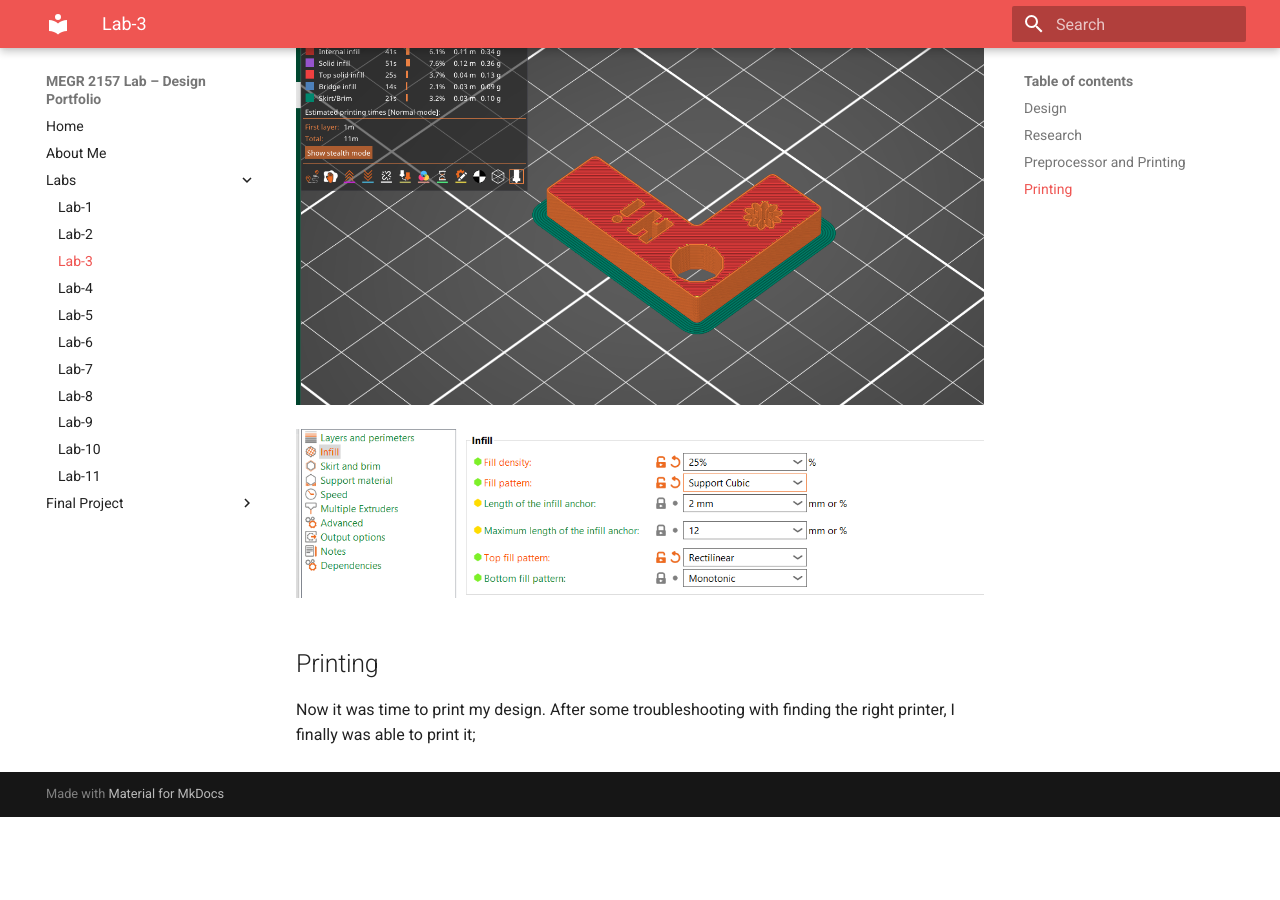
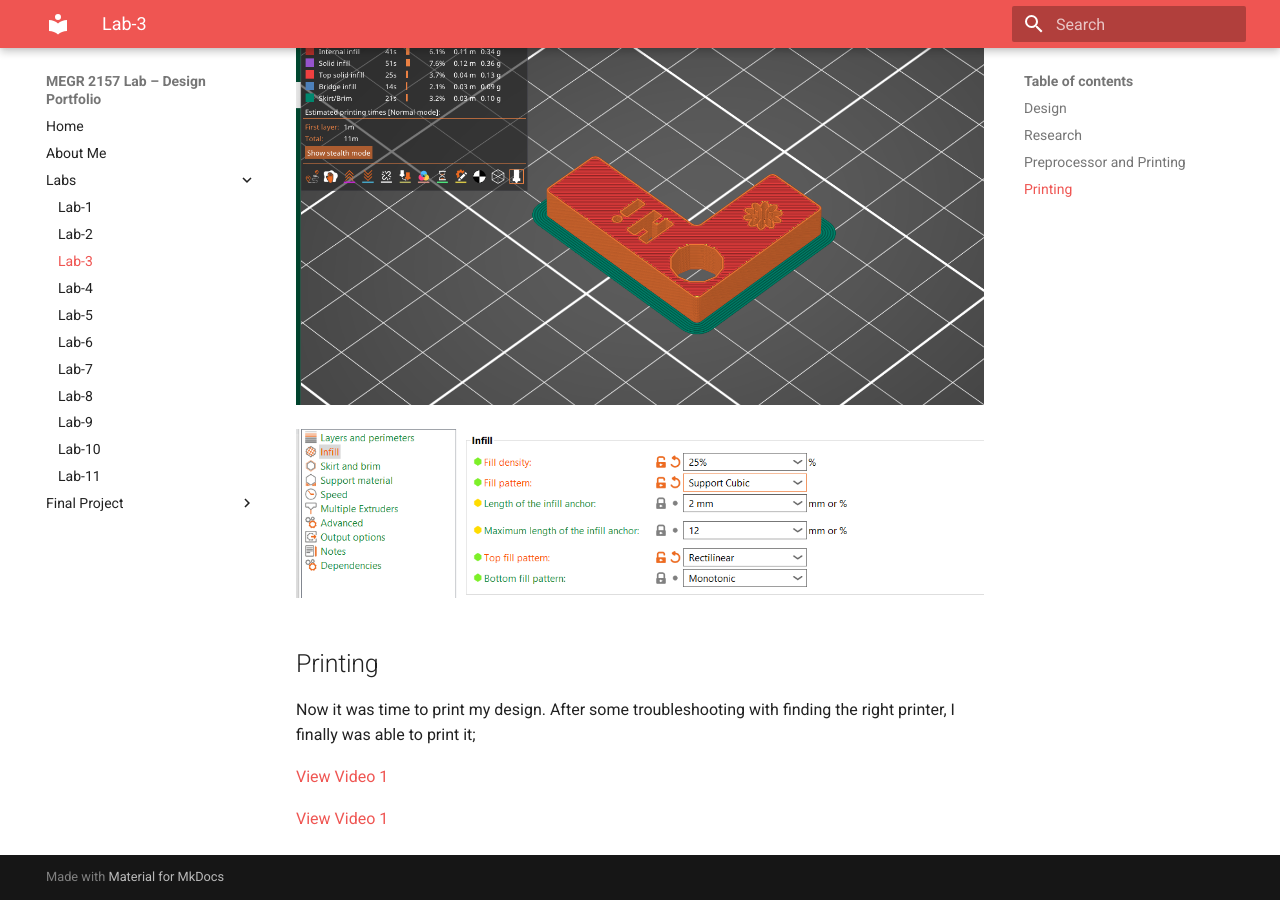
Before and after one commit to bspinne2/Brendan-Spinner-Portfolio, an MkDocs documentation site: the page built from docs/Labs/L03/index.md, in a window 1280 px wide and 900 px high, scrolled down 6113 px. Built offline with MkDocs 1.6.1 and Material for MkDocs 9.7.7, drawn with Linux system fonts in a browser that asks for light colours; before the commit the page ends 6930 px from its top, so only the background shows below that.

Commit message:
Update index.md

```diff
--- a/docs/Labs/L03/index.md
+++ b/docs/Labs/L03/index.md
@@ -51,3 +51,7 @@ When I imported the design into Prusa Slicer, I noticed that I did not need to s
 ## Printing
 
 Now it was time to print my design. After some troubleshooting with finding the right printer, I finally was able to print it;
+
+[View Video 1](IMG_2889%20%281%29.mov)
+
+[View Video 1](IMG_2890%20%281%29.mov)
```
